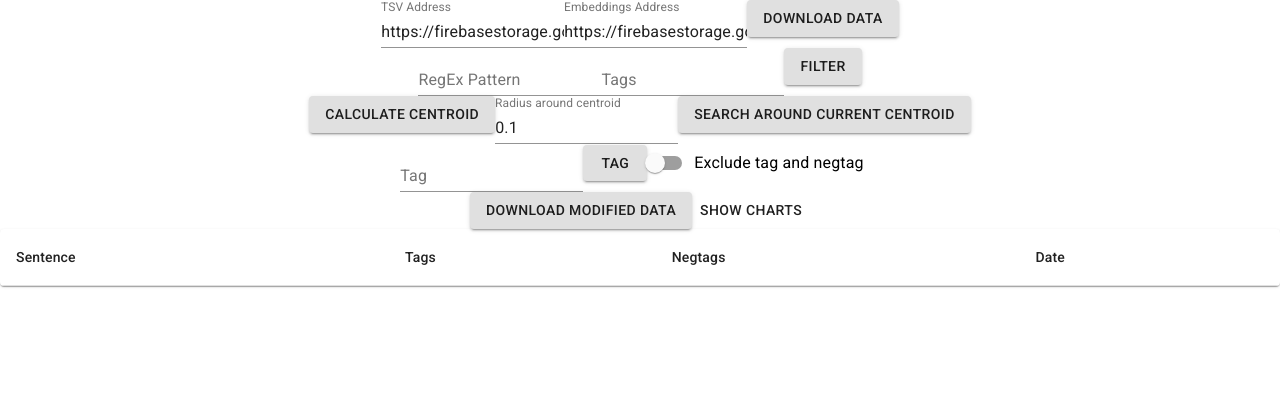
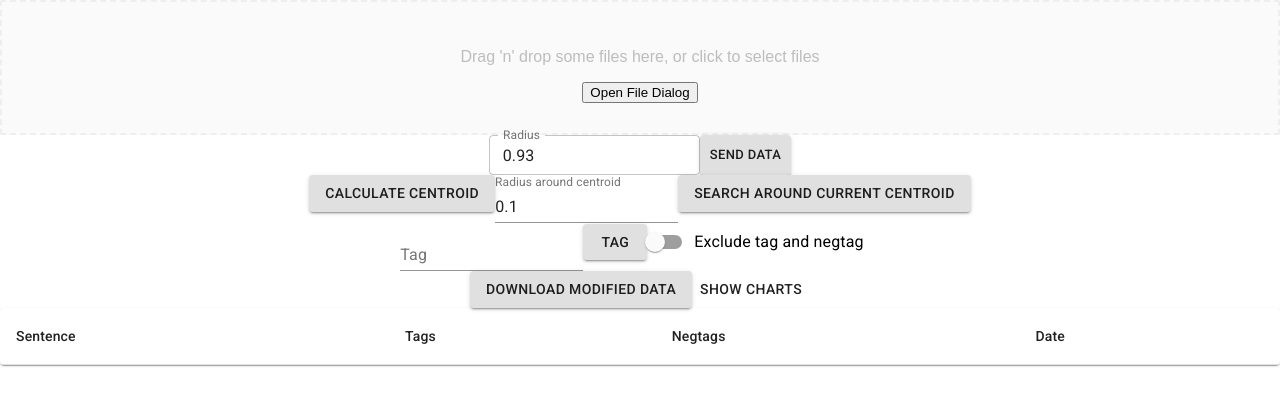
Before and after one commit to Rinatius/chronoscope, a React (Create React App) app: page / in a window 1280 px wide. Shown: the top 406 px of the page. Built offline with nearby package versions, Linux system fonts and the light colour scheme.

Commit message:
Add Lukoshko cloud API

```diff
--- a/package.json
+++ b/package.json
@@ -16,6 +16,7 @@
     "react": "^16.13.1",
     "react-csv": "^2.0.3",
     "react-dom": "^16.13.1",
+    "react-dropzone": "^11.2.0",
     "react-scripts": "1.1.5",
     "static-kdtree": "^1.0.2"
   },
--- a/src/App.js
+++ b/src/App.js
@@ -2,7 +2,8 @@ import React, { Component } from 'react';
 import ChartWrapper from './ChartWrapper/ChartWrapper';
 import './App.css';
 import { text, csv, tsv, scaleTime, extent, nest, timeFormat, sum, timeDays, range } from 'd3';
-import Button from '@material-ui/core/Button';
+import { Button, Grid, TextField } from '@material-ui/core';
+import CircularProgress from '@material-ui/core/CircularProgress';
 import Table from '@material-ui/core/Table';
 import TableBody from '@material-ui/core/TableBody';
 import TableCell from '@material-ui/core/TableCell';
@@ -19,6 +20,7 @@ import FilterData from './Components/FilterData/FilterData'
 import Centroid from './Components/Centroid/Centroid'
 import TagData from './Components/TagData/TagData'
 import Charts from './Components/Charts/Charts'
+import Dropzone from './Components/UploadFile/Dropzone'
 
 
 const { List, Set, Map } = require('immutable');
@@ -54,7 +56,12 @@ class App extends Component {
     timeRange: [],
     externalToolTip: "",
     tagModeEnabled: false,
-    showCharts: false
+    showCharts: false,
+    file: null,
+    snackbarOpen: false,
+    initialImage: null,
+    APIRadius: 0.93,
+    spinner: false
   }
 
   handleSliderChange = (event, newValue) => {
@@ -340,6 +347,62 @@ class App extends Component {
     this.setState({externalToolTip: dataIndex})
   }
 
+
+  // Photo methods start
+
+  handleFileChange = (file) => {
+    console.log(file)
+    this.setState({file: file})
+  }
+
+  handleSnackbarClick = () => {
+    this.setState({snackbarOpen: true})
+  };
+
+  setInitial = (initialImage) => {
+    this.setState({initialImage: initialImage})
+  };
+
+  handleAPIRadiusChange = (event) => {
+    this.setState({APIRadius: event.target.value})
+  };
+
+  handlePostData = async () => {
+    if (!this.state.file) {
+      alert("No file to upload")
+      return 0
+    }
+    this.setState({spinner: true})
+    console.log("Sending data")
+    const formData = new FormData();
+
+    formData.append('token', 'TDlRJi8ORMGVrMedVkZDXsUDK')
+    formData.append('action', 'faiss_search')
+    formData.append('radius', this.state.APIRadius)
+    formData.append('with_embeddings', 'False')
+    formData.append('file1', this.state.file, 'image.jpg');
+
+
+    try {
+      const response = await fetch('https://lukoshkoapi.kloop.io:5000/', {
+        method: 'POST',
+        body: formData
+      });
+      let result = await response.json();
+      //setData(result)
+      console.log(result)
+      this.setState({spinner: false})
+      //sortData(result)
+
+    } catch (error) {
+      console.error('Ошибка:', error);
+      alert('Ошибка:', error)
+      this.setState({spinner: false})
+    }
+  }
+
+  // Photo methods end
+
   componentDidUpdate(prevProps, prevState) {
     // Don't forget to compare states
     if (prevState && prevState.prepareDownload) {
@@ -367,7 +430,7 @@ class App extends Component {
         timeRange={this.state.timeRange}
         nestedPercentData={this.state.nestedPercentData}
         slider={this.state.slider}
-        handleSliderChange={this.handleSliderChangeo}
+        handleSliderChange={this.handleSliderChange}
         handleSliderCommitted={this.handleSliderCommitted}
         handleNestDataClick={this.handleNestDataClick}
         handleExternalToolTip={this.handleExternalToolTip}
@@ -375,19 +438,57 @@ class App extends Component {
     }
 
     return (
-      <div className="App">
-        <DownloadData
-          data_url={this.state.data_url}
-          embeds_url={this.state.embeds_url}
-          handleDataUrlChange={this.handleDataUrlChange}
-          handleEmbedsUrlChange={this.handleEmbedsUrlChange}
-          handleDownloadDataClick={this.handleDownloadDataClick}/>
-        <FilterData
-          reges={this.state.regex}
-          tagSelector={this.state.tagSelector}
-          handleRegexTextChange={this.handleRegexTextChange}
-          handleTagSelectorTextChange={this.handleTagSelectorTextChange}
-          handleFilterClick={this.handleFilterClick}/>
+        <div className="App">
+
+          <Grid container direction="column" alignItems="center" justify="center">
+            <Grid container justify="center">
+              <Dropzone handleChange={this.handleFileChange}
+                        handleClick={this.handleSnackbarClick}
+                        setImage={this.setInitial}/>
+            </Grid>
+            {/* <Grid container justify="center" className={classes.gridItem}><UploadEmbed handleChange={handleEmbedChange} value={embed}/></Grid> */}
+            <Grid container justify="center">
+              {this.state.initialImage ?
+                  <img src={this.state.initialImage} alt="initial_image" style={{height: 300}}/>
+                  :
+                  null
+              }
+            </Grid>
+            <Grid container justify="center">
+              <TextField variant="outlined"
+                         id="radius"
+                         size="small"
+                         label="Radius"
+                         value={this.state.APIRadius}
+                         onChange={this.handleAPIRadiusChange}/>
+              <Button variant="contained"
+                      size="small"
+                      onClick={() => this.handlePostData()}>Send Data</Button>
+              <div>
+                {this.state.spinner ?
+                    <CircularProgress size={32} style={{color: 'grey'}}/>
+                    :
+                    null
+                }
+              </div>
+            </Grid>
+            {/*<Grid container justify="center">*/}
+            {/*  {sortedMetadata ? <CSVLink data={sortedMetadata} separator={"\t"}>Download TSV</CSVLink> : null}*/}
+            {/*</Grid>*/}
+          </Grid>
+
+        {/*<DownloadData*/}
+        {/*  data_url={this.state.data_url}*/}
+        {/*  embeds_url={this.state.embeds_url}*/}
+        {/*  handleDataUrlChange={this.handleDataUrlChange}*/}
+        {/*  handleEmbedsUrlChange={this.handleEmbedsUrlChange}*/}
+        {/*  handleDownloadDataClick={this.handleDownloadDataClick}/>*/}
+        {/*<FilterData*/}
+        {/*  reges={this.state.regex}*/}
+        {/*  tagSelector={this.state.tagSelector}*/}
+        {/*  handleRegexTextChange={this.handleRegexTextChange}*/}
+        {/*  handleTagSelectorTextChange={this.handleTagSelectorTextChange}*/}
+        {/*  handleFilterClick={this.handleFilterClick}/>*/}
         <Centroid
           maxKDRadius={this.state.maxKDRadius}
           handleCalculateCentroidClick={this.handleCalculateCentroidClick}
--- /dev/null
+++ b/src/Components/UploadFile/Dropzone.js
@@ -0,0 +1,70 @@
+import React, {useCallback} from 'react'
+import {useDropzone} from 'react-dropzone'
+
+const style = {
+	flex: 1,
+	display: 'flex',
+	flexDirection: 'column',
+	alignItems: 'center',
+	paddingTop: '30px',
+	paddingBottom: '30px',
+	paddingLeft: 'auto',
+	paddingRight: 'auto',
+	borderWidth: 2,
+	borderRadius: 2,
+	borderColor: '#eeeeee',
+	borderStyle: 'dashed',
+	backgroundColor: '#fafafa',
+	color: '#bdbdbd',
+	outline: 'none',
+	transition: 'border .24s ease-in-out',
+  };
+
+
+const Dropzone = (props) => {
+	const onDrop = useCallback((acceptedFiles) => {
+	  acceptedFiles.forEach((file) => {
+		props.handleChange(file)
+		props.handleClick()
+		let reader = new FileReader();
+		reader.onloadend = () => {
+			props.setImage(reader.result)
+		}
+		reader.readAsDataURL(file)
+	  })
+	}, [])
+
+	const {
+		acceptedFiles,
+		getRootProps,
+		getInputProps,
+		open,
+	} = useDropzone({
+		onDrop,
+		noClick: true,
+		noKeyboard: true,
+		multiple: true
+	})
+
+	// const files = acceptedFiles.map(file => (
+	// 	<li key={file.name}>
+	// 		{file.name} - {file.size} bytes
+	// 	</li>
+	// ));
+
+	// console.log(files)
+
+	return (
+	<section className="container" style={{width: '100%'}}>
+	  <div {...getRootProps({style})}>
+		<input {...getInputProps()} />
+		<p>Drag 'n' drop some files here, or click to select files</p>
+		<button type="button" onClick={open}>
+          Open File Dialog
+        </button>
+	  </div>
+	</section>
+	)
+  }
+
+export default Dropzone
```
Also changed, not shown: src/Components/UploadFile/UploadFile.js (added, +18 -0 lines), 1 other file (tests, documents, lock files or other folders).
